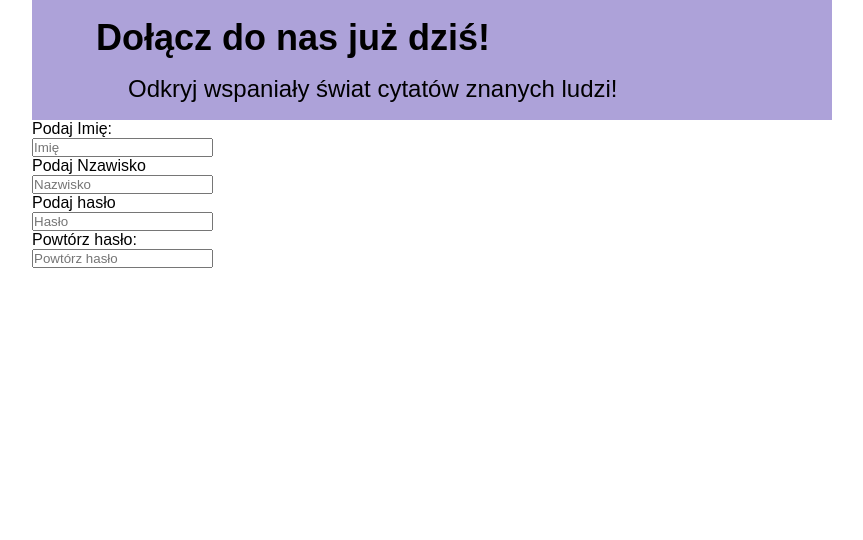
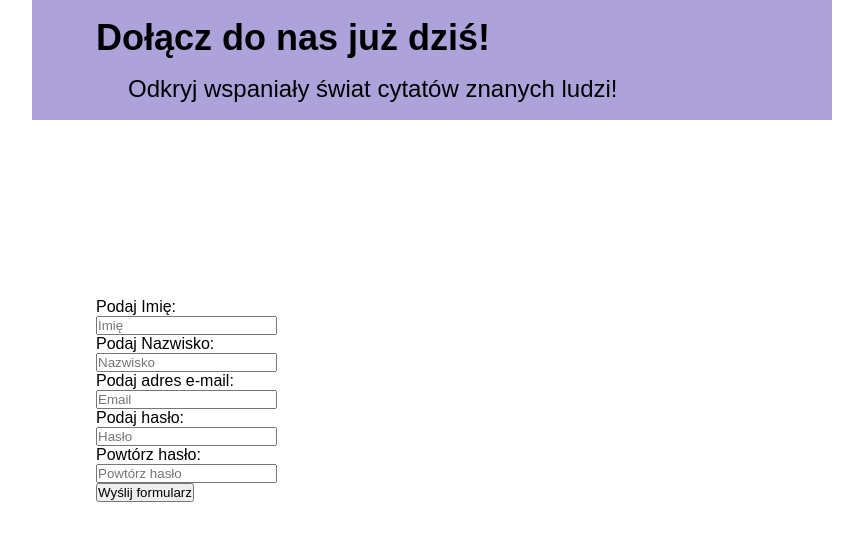
Before and after one commit to aniaorwatk/app-form, a React (Create React App) app: page / in a window 1280 px wide. Shown: the top 540 px of the page, without its empty margins (208-1071 px from the left). Built offline with nearby package versions, Linux system fonts and the light colour scheme.

Commit message:
add input email

```diff
--- a/src/App.tsx
+++ b/src/App.tsx
@@ -4,10 +4,10 @@ import Header from "./component/Header/Header";
 
 const App = () => {
   return (
-    <>
+    <div>
       <Header />
       <Form />
-    </>
+    </div>
   );
 };
 
--- a/src/component/Form/Form.scss
+++ b/src/component/Form/Form.scss
@@ -5,7 +5,7 @@ main{
     flex-direction: column;
    justify-content: center;
     padding:  0 5vw 0 5vw;
-    height: 15vh;
+height: 70vh;
     width: 100vh;
     background-color: white;
 }
--- a/src/component/Form/Form.tsx
+++ b/src/component/Form/Form.tsx
@@ -2,28 +2,38 @@ import React from "react";
 import { SubmitHandler, useForm } from "react-hook-form";
 import labels from "../../labels";
 import Input from "../Input/Input";
-import { getErrorFirstName, getErrorsLastName, getErrorsPassword, getErrorsRepeatPassword, nameInputs } from "./FormHandler";
-import ""
+import { getErrorFirstName, getErrorsEmail, getErrorsLastName, getErrorsPassword, getErrorsRepeatPassword, nameInputs } from "./FormHandler";
+import "./Form.scss"
+import ButtonPrimary from "../Buttons/ButtonPrimary";
 
 export interface IFormInputs {
   firstName: "string";
   lastName: "string";
+  email: "string";
   password: "string";
   repeatPassword: "string";
 }
 
 const labelsType= {
-textLabelType: 'text'
+textLabelType: 'text',
+emailLabelType: 'email'
 }
 
 const formInputsType= {
   typeFirstName: 'firstName',
   typeLastName: 'lastName',
+  typeEmail: 'email',
   typePassword: 'password',
   typeRepeatPassword: 'repeatPassword'
 }
 
+const button={
+  buttonClass: 'primary',
+}
+
 const Form = () => {
+
+  const buttonType = 'submit';
 
   const {
     register,
@@ -39,6 +49,10 @@ const inputFirstName =register('firstName',{
 })
 
 const inputLastName =register('lastName',{
+  required: true,
+})
+
+const inputEmail =register('email',{
   required: true,
 })
 
@@ -73,9 +87,20 @@ const inputRepeatPassword =register('repeatPassword',{
             labelType={labelsType.textLabelType}
             label={labels.form.labelLastName}
             placeholder={labels.form.placeholderLastName}
-            inputType={formInputsType.typeLastName}
+            inputType={formInputsType.typeEmail}
             inputRequired={inputLastName}
             nameInput={nameInputs.nameLastInput}
+
+          />
+
+<Input
+            errors={getErrorsEmail({email: errors.email})}
+            labelType={labelsType.emailLabelType}
+            label={labels.form.labelEmail}
+            placeholder={labels.form.placeholderEmail}
+            inputType={formInputsType.typeLastName}
+            inputRequired={inputEmail}
+            nameInput={nameInputs.nameEmail}
 
           />
 
@@ -106,6 +131,12 @@ const inputRepeatPassword =register('repeatPassword',{
             nameInput={nameInputs.nameRepeatPassword}
 
           />
+
+          <ButtonPrimary
+          customClassName={button.buttonClass}
+          buttonLabel={labels.form.buttonLabel}
+          type={buttonType}
+          />
         </form>
       </div>
     </main>
--- a/src/component/Form/FormHandler.tsx
+++ b/src/component/Form/FormHandler.tsx
@@ -6,6 +6,7 @@ import labels from "../../labels";
 export const nameInputs ={
    nameFirstInput: "firstName",
     nameLastInput: "lastName",
+    nameEmail: "email",
 namePassword: "password",
 nameRepeatPassword: "repeatPassword",
 }
@@ -38,6 +39,7 @@ export type FieldError = {
 export interface IErrors {
     firstName: 'string',
     lastName: 'string',
+    email: 'string'
     password: 'string',
     repeatPassword: 'string'
 }
@@ -83,3 +85,9 @@ export const getErrorsRepeatPassword =({repeatPassword}:{repeatPassword?:IErrorC
         repeatPassword?.type ===IErrorType.required && labels.form.warningRequired
     )
 }
+
+export const getErrorsEmail =({email}:{email?:IErrorContentType })=>{
+    return(
+        email?.type ===IErrorType.required && labels.form.warningRequired
+    )
+}
--- a/src/labels.tsx
+++ b/src/labels.tsx
@@ -10,12 +10,15 @@ form:{
     warningRequired: 'Pole jest Wymagane',
     placeholderFirstName: 'Imię',
     placeholderLastName: 'Nazwisko',
+    placeholderEmail:'Email',
     placeholderPassword: 'Hasło',
     placeholderRepeatPassword: 'Powtórz hasło',
     labelFirstName: 'Podaj Imię:',
-    labelLastName: 'Podaj Nzawisko',
-    labelPassword: 'Podaj hasło',
+    labelLastName: 'Podaj Nazwisko:',
+    labelEmail: 'Podaj adres e-mail:',
+    labelPassword: 'Podaj hasło:',
     labelRepeatPassword: 'Powtórz hasło:'
+
 },
 
 }
```
